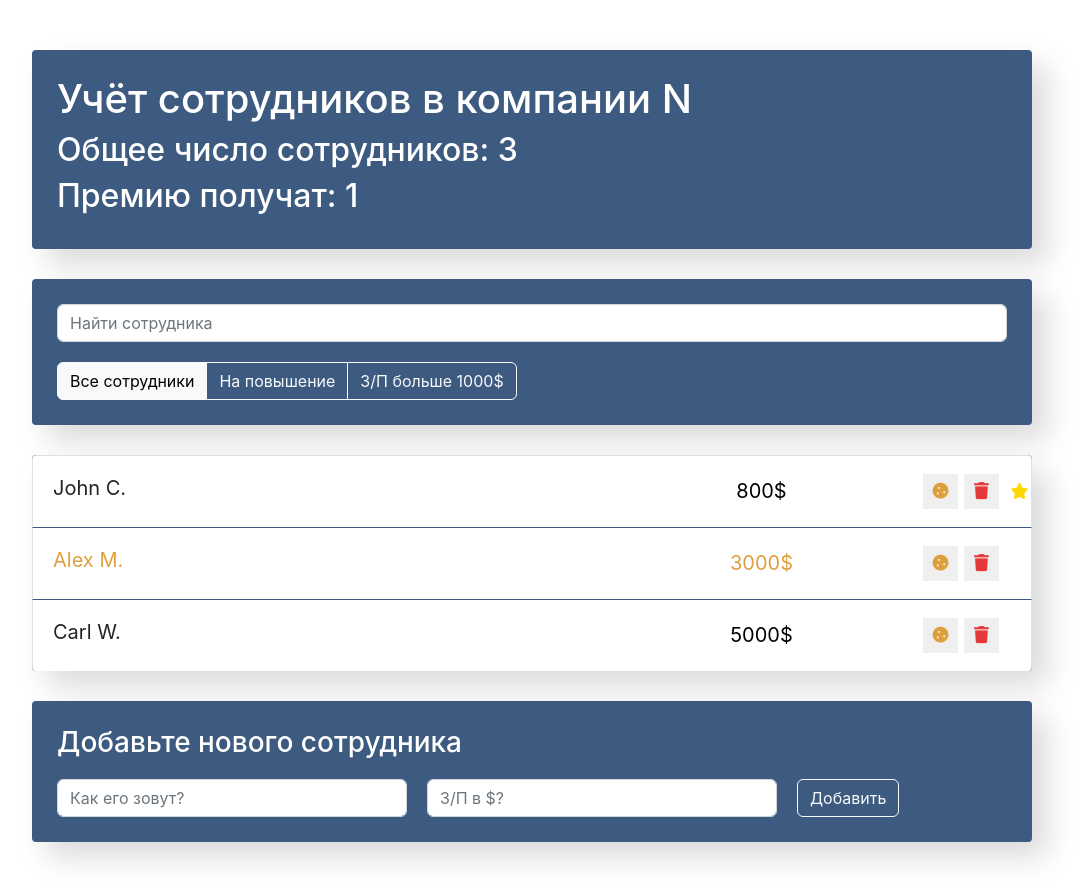
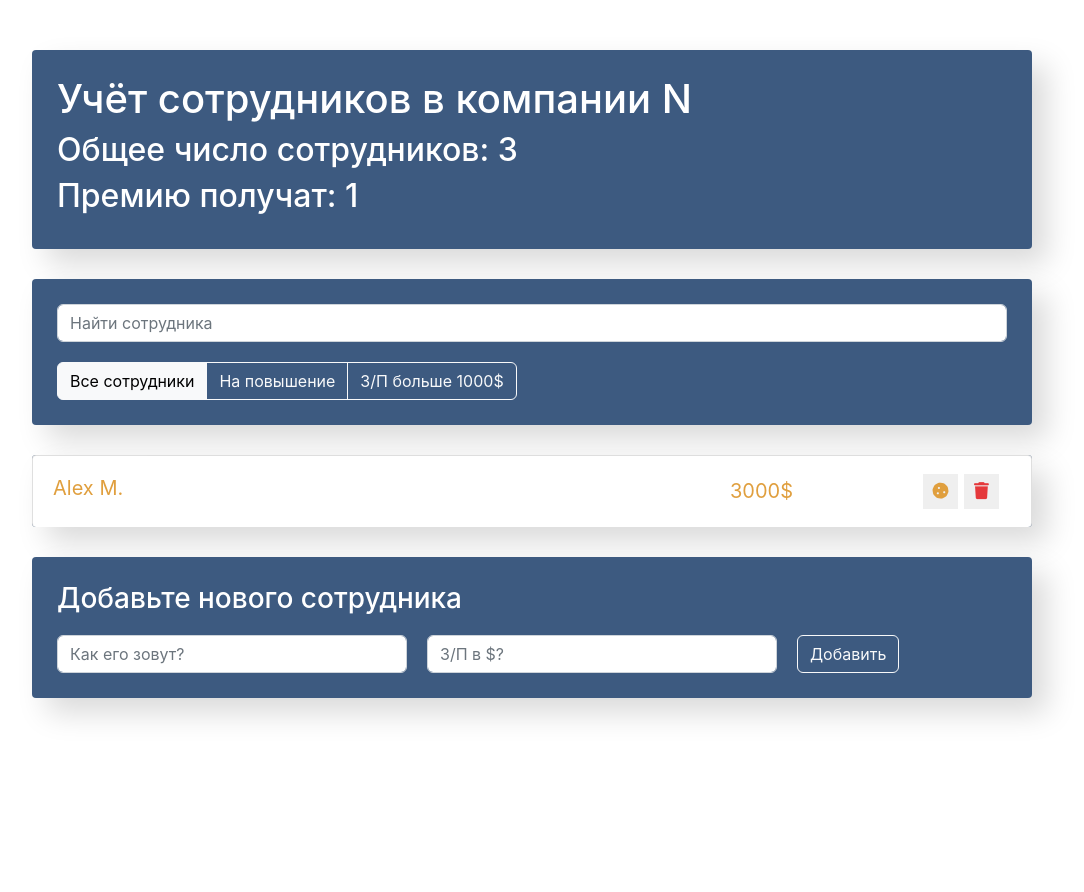
Before and after one commit to dornp/Employees-React-App, a React (Create React App) app: page / in a window 1280 px wide. Shown: the whole page, without its empty margins (108-1192 px from the left). After the commit the page ends 800 px from the top, so only its background shows below. Built offline with nearby package versions, Linux system fonts and the light colour scheme.

Commit message:
Search panel functionality

```diff
--- a/src/components/app/app.js
+++ b/src/components/app/app.js
@@ -16,7 +16,8 @@
                 {name: "John C.", salary: 800, increase: false, star: true, id: 1},
                 {name: "Alex M.", salary: 3000, increase: true, star: false, id: 2},
                 {name: "Carl W.", salary: 5000, increase: false, star: false, id: 3}
-            ]
+            ],
+            term: 'A'
         };
         this.lastId = 4;
     }
@@ -59,21 +60,38 @@
         }))
     }
 
+    searchEmp = (items, term) => {
+        if (term.length === 0) {
+            return items;
+        }
+
+        return items.filter(item => {
+            return item.name.indexOf(term) > -1
+        })
+    }
+
+    onUpdateSearch = (term) => {
+        this.setState({term: term});
+    }
+
     render() {
+        const {data, term} = this.state
         const employees = this.state.data.length;
         const increased = this.state.data.filter(item => item.increase).length
+        const visibleData = this.searchEmp(data, term);
+
         return (
             <div className="app">
                 <AppInfo
                 employees={employees} increased={increased}/>
 
                 <div className="search-panel">
-                    <SearchPanel/>
+                    <SearchPanel onUpdateSearch={this.onUpdateSearch}/>
                     <AppFilter/>
                 </div>
 
                 <EmployeesList
-                    data={this.state.data}
+                    data={visibleData}
                     onDelete={this.deleteItem}
                     onToggleProp={this.onToggleProp}
                 />
--- a/src/components/search-panel/search-panel.js
+++ b/src/components/search-panel/search-panel.js
@@ -1,12 +1,31 @@
+import { Component } from 'react';
 import './search-panel.css';
 
-const SearchPanel = () => {
-    return (
-        <input
-            type="text"
-            className="form-control search-input"
-            placeholder="Найти сотрудника"/>
-    )
+class SearchPanel extends Component {
+    constructor(props) {
+        super(props);
+        this.state = {
+            term: ''
+        }
+    }
+
+    onUpdateSearchLocal = (e) => {
+        const term = e.target.value;
+        this.setState({term})
+        this.props.onUpdateSearch(term)
+    }
+
+    render () {
+        return (
+            <input
+                type="text"
+                className="form-control search-input"
+                placeholder="Найти сотрудника"
+                value={this.state.term}
+                onChange={this.onUpdateSearchLocal}
+                />
+        )
+    }
 }
 
 export default SearchPanel;
```
